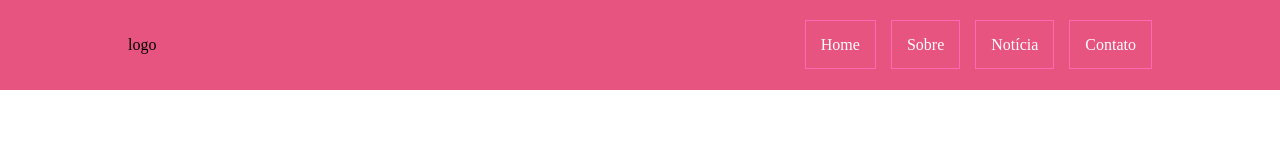
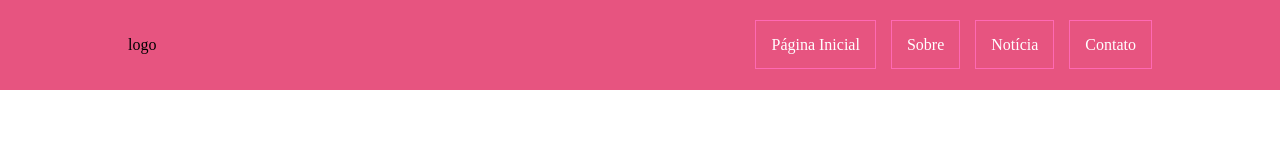
Before and after one commit to MariaRocha26/1021b-barbie, a React (Vite) app: page / in a window 1280 px wide. Shown: the top 160 px of the page. Built offline with nearby package versions, Linux system fonts and the light colour scheme.

Commit message:
Atualização do HEADER

```diff
--- a/src/componentes/header/Header.tsx
+++ b/src/componentes/header/Header.tsx
@@ -8,7 +8,7 @@ function Header(){
             <nav>
                 <ul>
                     <li>
-                        <a href="#">Home</a>
+                        <a href="#">Página Inicial</a>
                     </li>
 
                     <li>
```
